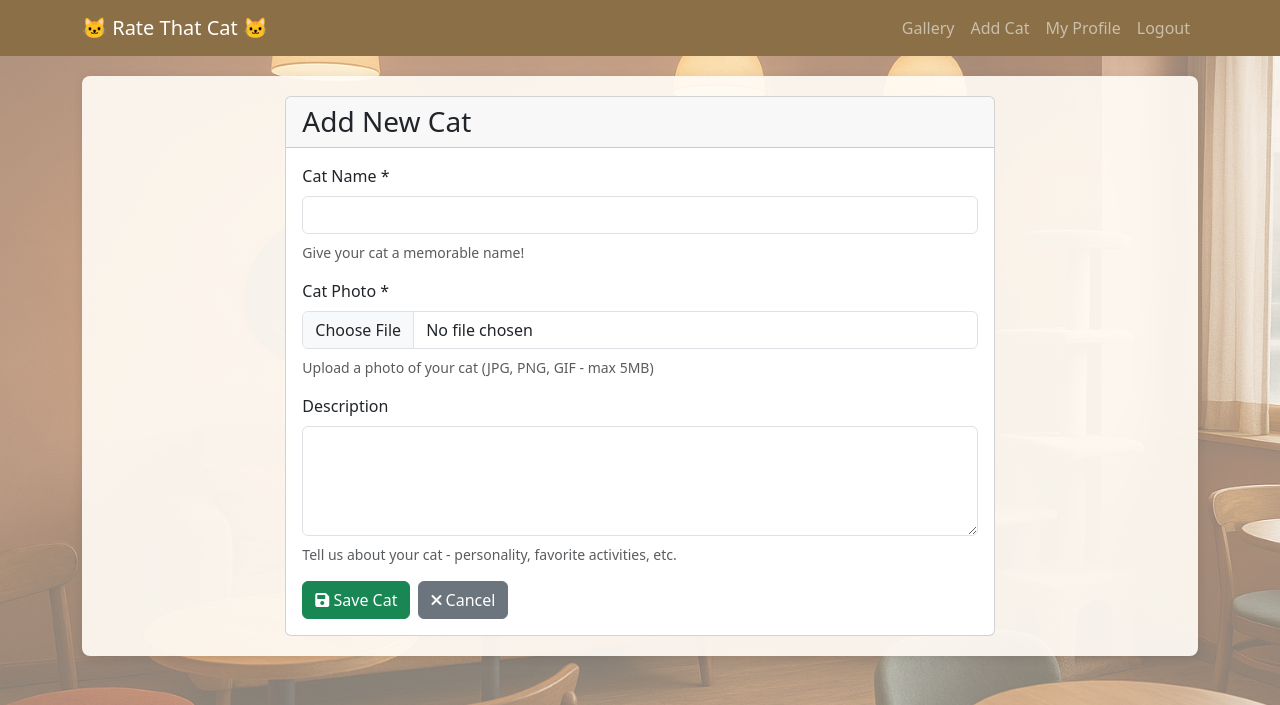
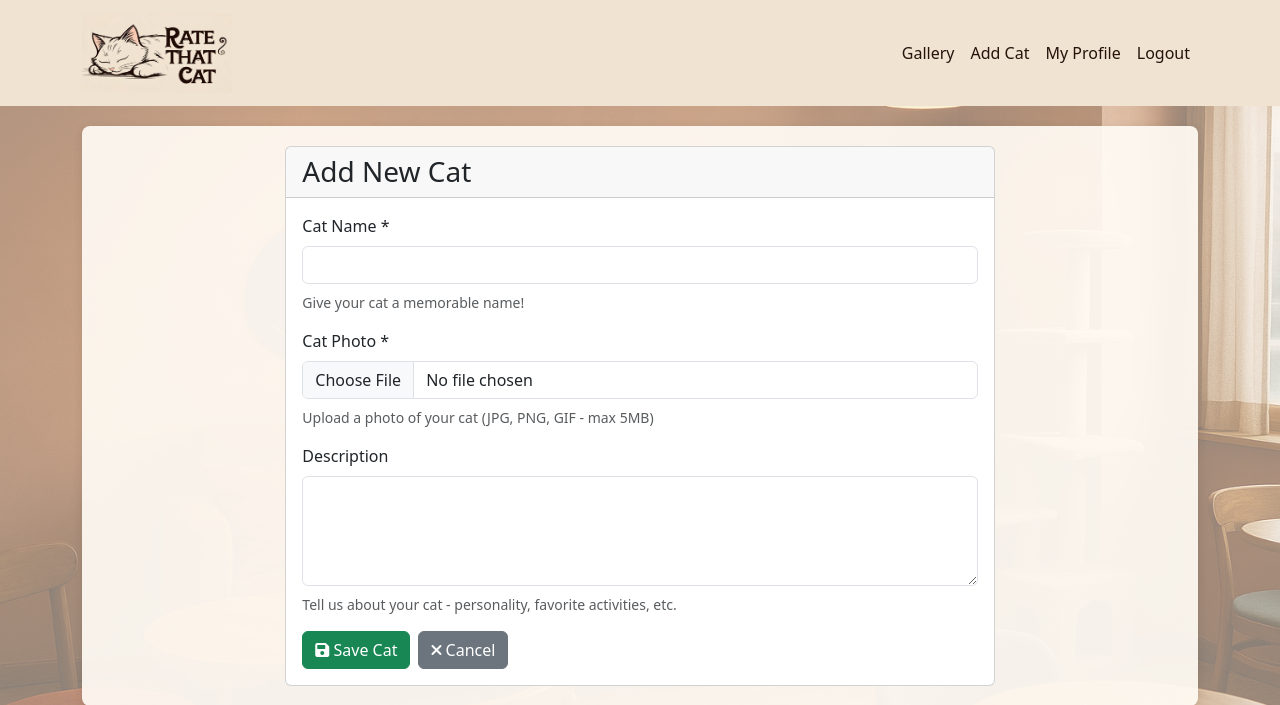
Before and after one commit to eganmc/Rate-That-Cat, a Django app: page /cat/new/ in a window 1280 px wide. Shown: the top 705 px of the page. Run offline with Django 5.2, Linux system fonts and the light colour scheme; the visitor is signed in with stand-in values (Sample User, id 1).

Commit message:
added colour stylings and logo

```diff
--- a/cats/templates/cats/base.html
+++ b/cats/templates/cats/base.html
@@ -10,7 +10,9 @@
 <body>
     <nav class="navbar navbar-expand-lg navbar-dark navbar-brown">
         <div class="container">
-            <a class="navbar-brand" href="{% url 'cat_list' %}">🐱 Rate That Cat 🐱</a>
+            <a class="navbar-brand" href="{% url 'cat_list' %}">
+                <img src="{% static 'images/logo.png' %}" alt="Rate That Cat" class="navbar-logo">
+            </a>
 
             <div class="navbar-nav ms-auto">
                 <a class="nav-link" href="{% url 'cat_list' %}">Gallery</a>
--- a/static/css/style.css
+++ b/static/css/style.css
@@ -39,7 +39,17 @@ body::before {
 }
 
 .navbar-brown {
-    background-color: #8B6F47 !important; /* Soft brown color */
+    background-color: #f1e3d2 !important; /* Soft brown color */
+}
+
+.navbar-text, .navbar-nav, .navbar-link, .navbar-brand, .nav-link {
+    color: #24120b !important;
+}
+
+.navbar-logo {
+    height: 80px; /* Adjust height as needed */
+    width: 150px;
+    max-width: 200px; /* Prevents logo from being too wide */
 }
 
 .cat-detail-image {
```
Also changed, not shown: static/images/logo.png (added).
